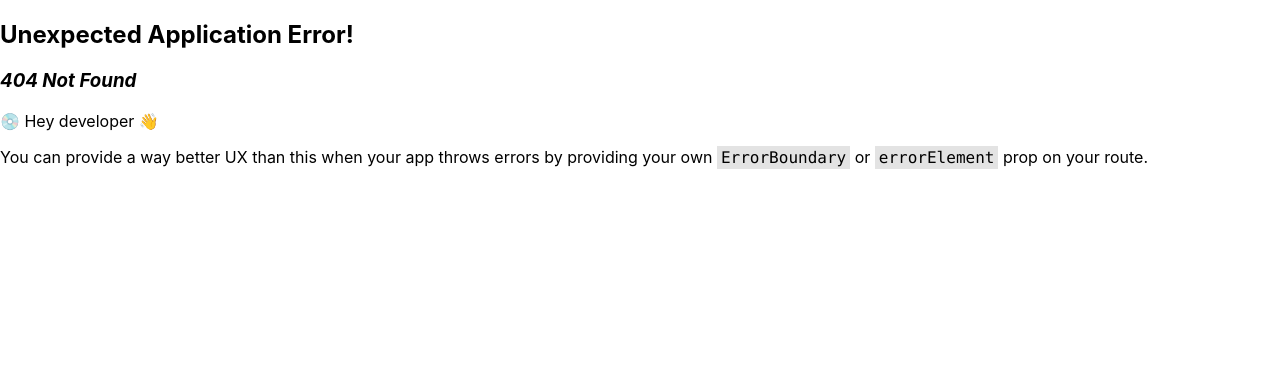
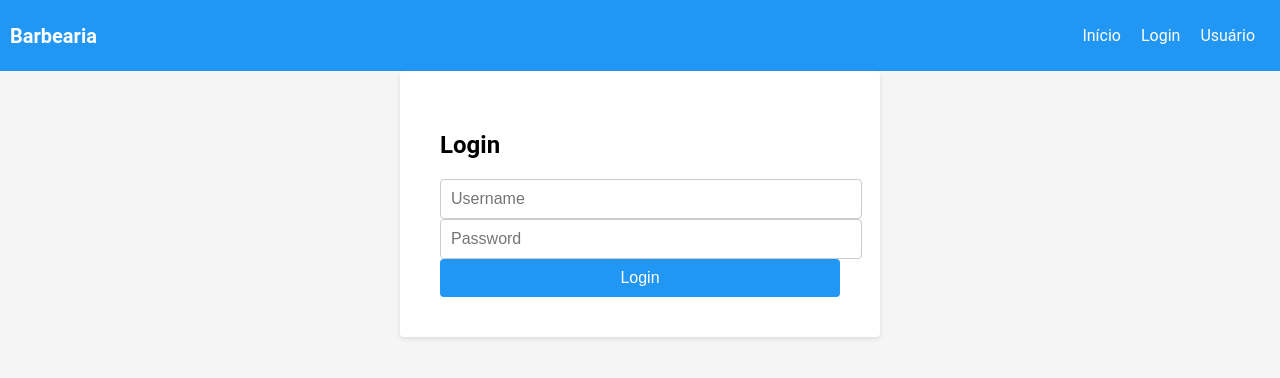
Before and after one commit to samuk-a/agendamento-servicos, a React (Create React App) app: page /login in a window 1280 px wide. Before the commit this address had no page. Shown: the top 378 px of the page. Built offline with nearby package versions, Linux system fonts and the light colour scheme.

Commit message:
feat: add pages

```diff
--- a/src/components/Navbar/Navbar.css
+++ b/src/components/Navbar/Navbar.css
@@ -0,0 +1,33 @@
+.navbar {
+  display: flex;
+  justify-content: space-between;
+  align-items: center;
+  background-color: #2196f3;
+  color: #fff;
+  padding: 10px;
+}
+
+.navbar-brand {
+  font-size: 20px;
+  font-weight: bold;
+}
+
+.navbar nav ul {
+  display: flex;
+  list-style: none;
+}
+
+.navbar nav li {
+  margin-right: 10px;
+}
+
+.navbar nav li a {
+  color: #fff;
+  text-decoration: none;
+  padding: 5px;
+}
+
+.navbar nav li a:hover {
+  background-color: rgba(255, 255, 255, 0.2);
+  border-radius: 5px;
+}
--- a/src/components/Navbar/Navbar.js
+++ b/src/components/Navbar/Navbar.js
@@ -1,7 +1,10 @@
-import React from 'react';
+import React from "react";
+import "./Navbar.css";
 
 function Navbar() {
   return (
+    <div className="navbar">
+      <h1 className="navbar-brand">Barbearia</h1>
       <nav>
         <ul>
           <li><a href="/">Início</a></li>
@@ -9,6 +12,7 @@ function Navbar() {
           <li><a href="/usuario">Usuário</a></li>
         </ul>
       </nav>
+    </div>
   );
 }
 
--- a/src/pages/Admin/Admin.js
+++ b/src/pages/Admin/Admin.js
@@ -1,25 +1,38 @@
 import React, { useEffect, useState } from 'react';
-import supabase from '../../supabase';
 import './Admin.css';
+import Navbar from '../../components/Navbar/Navbar';
 
 const Admin = () => {
   const [appointments, setAppointments] = useState([]);
 
   useEffect(() => {
     const fetchAppointments = async () => {
-      try {
-        const { data: appointmentsData, error } = await supabase
-          .from('appointments')
-          .select('*')
-
-        if (error) {
-          throw new Error(error.message);
-        }
-
-        setAppointments(appointmentsData);
-      } catch (error) {
-        console.error(error);
-      }
+      setAppointments([
+        {
+          id: 1,
+          date: '01/10/2021',
+          services: [
+            { id: 1, time: '08:00', service: 'Corte' },
+            { id: 2, time: '09:00', service: 'Barba' },
+          ],
+        },
+        {
+          id: 2,
+          date: '02/10/2021',
+          services: [
+            { id: 3, time: '08:00', service: 'Barba' },
+            { id: 4, time: '09:00', service: 'Corte' },
+          ],
+        },
+        {
+          id: 3,
+          date: '03/10/2021',
+          services: [
+            { id: 5, time: '08:00', service: 'Barba' },
+            { id: 6, time: '09:00', service: 'Barba' },
+          ],
+        },
+      ]);
     };
 
     fetchAppointments();
@@ -27,15 +40,16 @@ const Admin = () => {
 
   return (
     <div>
+      <Navbar />
       <h1>Admin Page</h1>
       <div className="calendar-grid">
         {appointments.map((day) => (
           <div key={day.id} className="calendar-day">
             <h2>{day.date}</h2>
             <ul>
-              {day.appointments.map((appointment) => (
+              {day.services?.map((appointment) => (
                 <li key={appointment.id}>
-                  <span>{appointment.time}</span>
+                  <span>{appointment.time} </span>
                   <span>{appointment.service}</span>
                 </li>
               ))}
--- /dev/null
+++ b/src/pages/Login/Login.css
@@ -0,0 +1,68 @@
+/* Estilos gerais */
+body {
+  font-family: 'Roboto', sans-serif;
+  background-color: #f5f5f5;
+}
+
+.container {
+  max-width: 400px;
+  margin: 0 auto;
+  padding: 40px;
+  background-color: #fff;
+  border-radius: 4px;
+  box-shadow: 0 2px 4px rgba(0, 0, 0, 0.1);
+}
+
+/* Estilos do formulário */
+.form-group {
+  margin-bottom: 20px;
+}
+
+.label {
+  display: block;
+  font-size: 14px;
+  font-weight: 500;
+  color: #333;
+  margin-bottom: 5px;
+}
+
+input {
+  width: 100%;
+  padding: 10px;
+  font-size: 16px;
+  border: 1px solid #ccc;
+  border-radius: 4px;
+}
+
+button {
+  width: 100%;
+  padding: 10px;
+  font-size: 16px;
+  font-weight: 500;
+  color: #fff;
+  background-color: #2196f3;
+  border: none;
+  border-radius: 4px;
+  cursor: pointer;
+}
+
+button:hover {
+  background-color: #1976d2;
+}
+
+/* Estilos do link de recuperação de senha */
+.forgot-password {
+  font-size: 14px;
+  color: #666;
+  text-align: right;
+  margin-top: 10px;
+}
+
+.forgot-password a {
+  color: #2196f3;
+  text-decoration: none;
+}
+
+.forgot-password a:hover {
+  text-decoration: underline;
+}
--- /dev/null
+++ b/src/pages/Login/Login.js
@@ -0,0 +1,47 @@
+import React, { useState } from 'react';
+import './Login.css';
+import Navbar from '../../components/Navbar/Navbar';
+
+const Login = () => {
+  const [username, setUsername] = useState('');
+  const [password, setPassword] = useState('');
+
+  const handleUsernameChange = (e) => {
+    setUsername(e.target.value);
+  };
+
+  const handlePasswordChange = (e) => {
+    setPassword(e.target.value);
+  };
+
+  const handleSubmit = (e) => {
+    e.preventDefault();
+    // Lógica de autenticação aqui
+  };
+
+  return (
+    <div>
+      <Navbar />
+      <div className="container">
+        <h2>Login</h2>
+        <form onSubmit={handleSubmit}>
+          <input
+            type="text"
+            placeholder="Username"
+            value={username}
+            onChange={handleUsernameChange}
+          />
+          <input
+            type="password"
+            placeholder="Password"
+            value={password}
+            onChange={handlePasswordChange}
+          />
+          <button type="submit">Login</button>
+        </form>
+      </div>
+    </div>
+  );
+};
+
+export default Login;
--- a/src/pages/index/App.js
+++ b/src/pages/index/App.js
@@ -1,21 +1,12 @@
 import './App.css';
+import Navbar from '../../components/Navbar/Navbar';
 
 function App() {
   return (
-    <div className="App">
-      <header className="App-header">
-        <p>
-          Edit <code>src/App.js</code> and save to reload.
-        </p>
-        <a
-          className="App-link"
-          href="https://reactjs.org"
-          target="_blank"
-          rel="noopener noreferrer"
-        >
-          Learn React
-        </a>
-      </header>
+    <div>
+      <Navbar />
+      <h1>Home Page</h1>
+
     </div>
   );
 }
--- a/src/router.js
+++ b/src/router.js
@@ -4,6 +4,7 @@ import {
 
 import App from './pages/index/App';
 import Admin from "./pages/Admin/Admin";
+import Login from "./pages/Login/Login";
 
 const router = createBrowserRouter([
   {
@@ -14,6 +15,10 @@ const router = createBrowserRouter([
     path: "/admin",
     element: <Admin />,
   },
+  {
+    path: "/login",
+    element: <Login />,
+  },
 ]);
 
 export default router;
```
Lines whose indentation alone changed are shown as unchanged.
